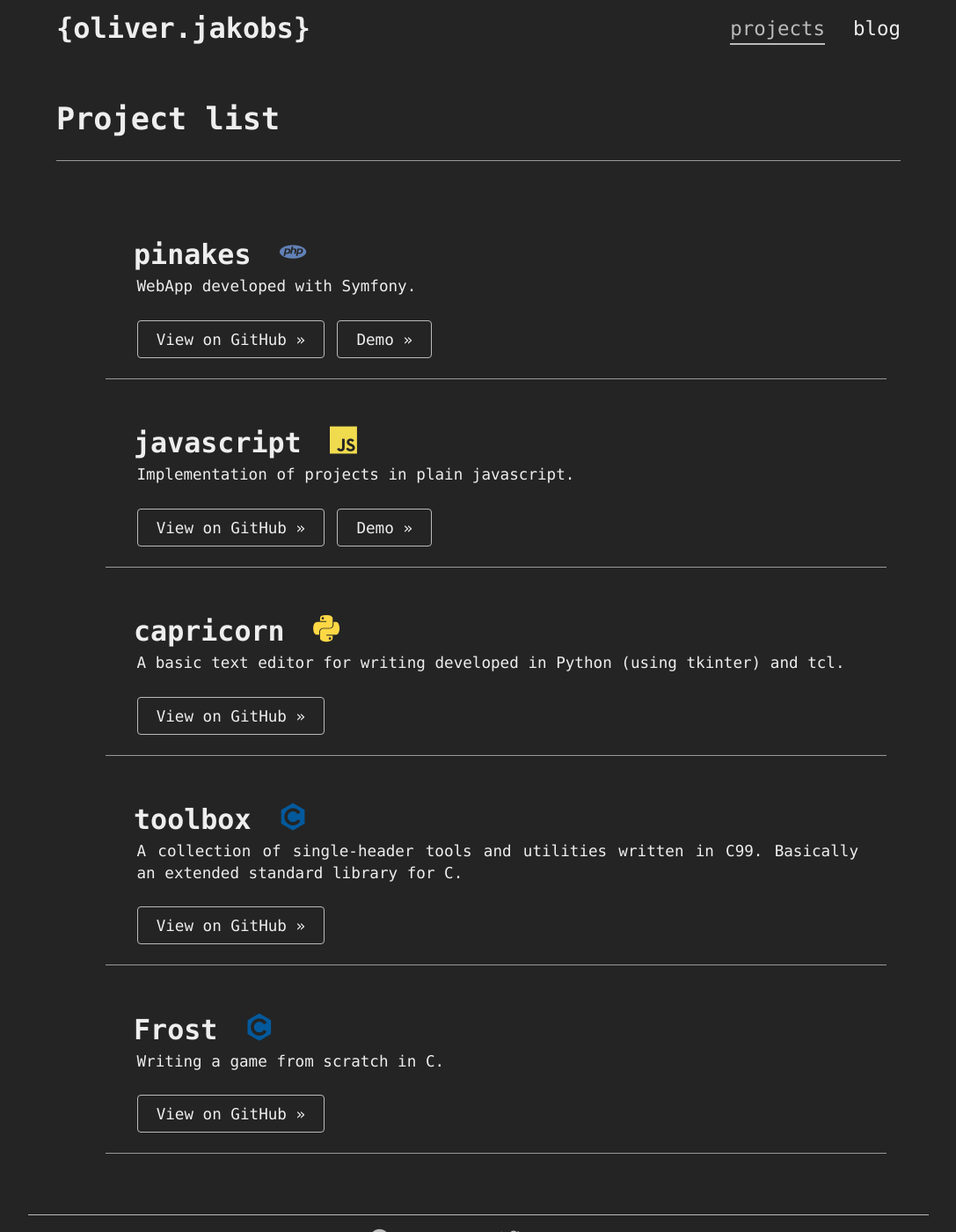
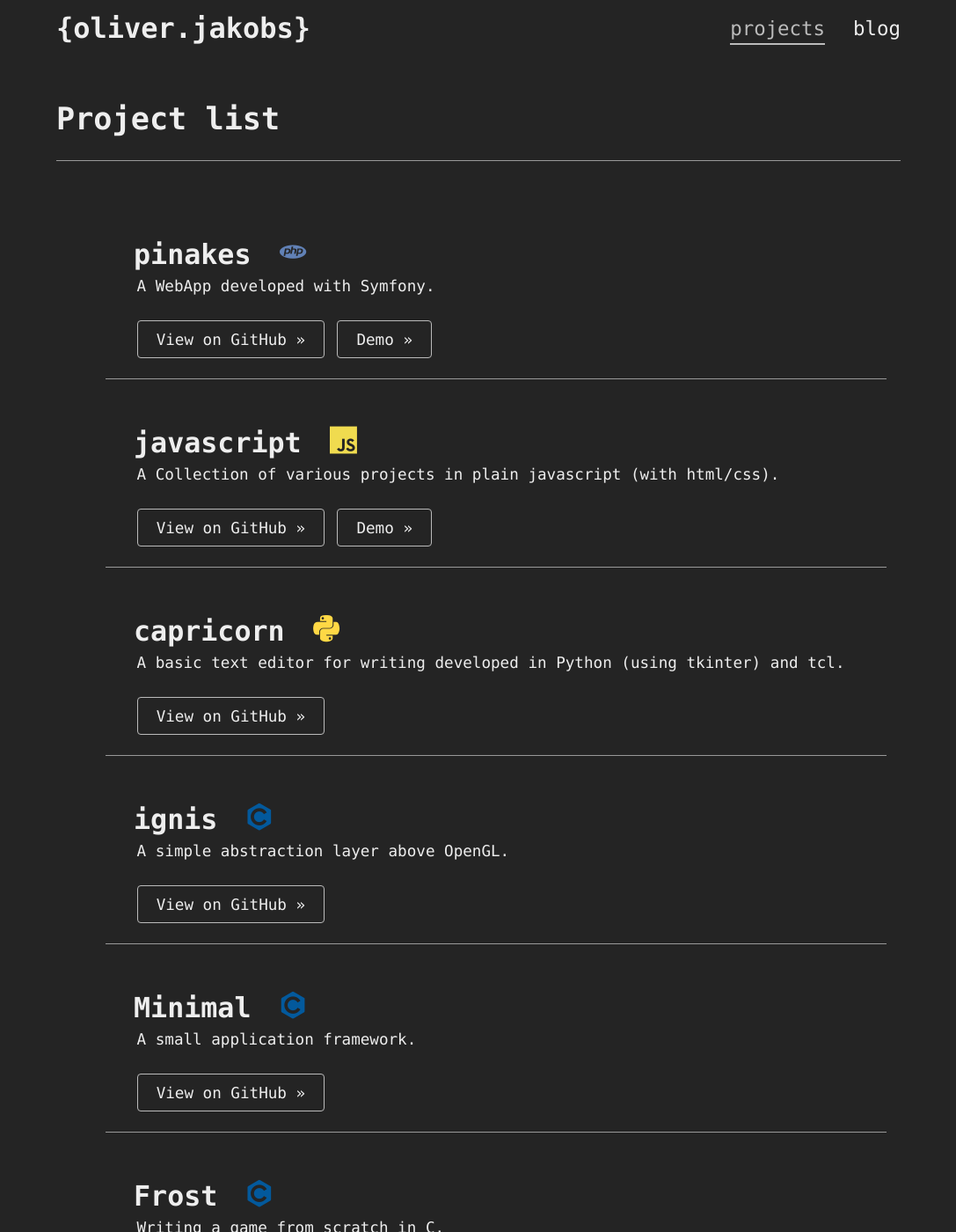
Before and after one commit to oliverjakobs/oliverjakobs.github.io, a Jekyll site: the page built from projects.html, in a window 1280 px wide and 1400 px high. Shown: the whole window at 88% size, without its empty margins (96-1183 px from the left). Built offline with Jekyll 4.4.1, drawn with Linux system fonts in a browser that asks for light colours; nearby versions of some CDN libraries; some of the changed text lies outside the part shown.

Commit message:
Update projects.yml

```diff
--- a/_data/projects.yml
+++ b/_data/projects.yml
@@ -1,13 +1,13 @@
 - name: pinakes
-  lang: PHP
+  lang: PHP/Symfony
   lang-icon: devicon-php-plain colored
-  description: WebApp developed with Symfony.
+  description: A WebApp developed with Symfony.
   repository: https://github.com/oliverjakobs/pinakes
   demo-link: /js/minesweeper
 - name: javascript
   lang: javascript
   lang-icon: devicon-javascript-plain colored
-  description: Implementation of projects in plain javascript.
+  description: A Collection of various projects in plain javascript (with html/css).
   repository: https://github.com/oliverjakobs/js
   demo-link: /js/minesweeper
 - name: capricorn
@@ -15,13 +15,23 @@
   lang-icon: devicon-python-plain colored
   description: A basic text editor for writing developed in Python (using tkinter) and tcl.
   repository: https://github.com/oliverjakobs/capricorn
-- name: toolbox
+- name: ignis
   lang: C99
   lang-icon: devicon-c-plain colored
-  description: A collection of single-header tools and utilities written in C99. Basically an extended standard library for C.
+  description: A simple abstraction layer above OpenGL.
+  repository: https://github.com/oliverjakobs/toolbox
+- name: Minimal
+  lang: C99
+  lang-icon: devicon-c-plain colored
+  description: A small application framework.
   repository: https://github.com/oliverjakobs/toolbox
 - name: Frost
   lang: C99
   lang-icon: devicon-c-plain colored
   description: Writing a game from scratch in C.
   repository: https://github.com/oliverjakobs/Frost
+- name: toolbox
+  lang: C99
+  lang-icon: devicon-c-plain colored
+  description: A collection of single-header tools and utilities written in C99.
+  repository: https://github.com/oliverjakobs/toolbox
```
